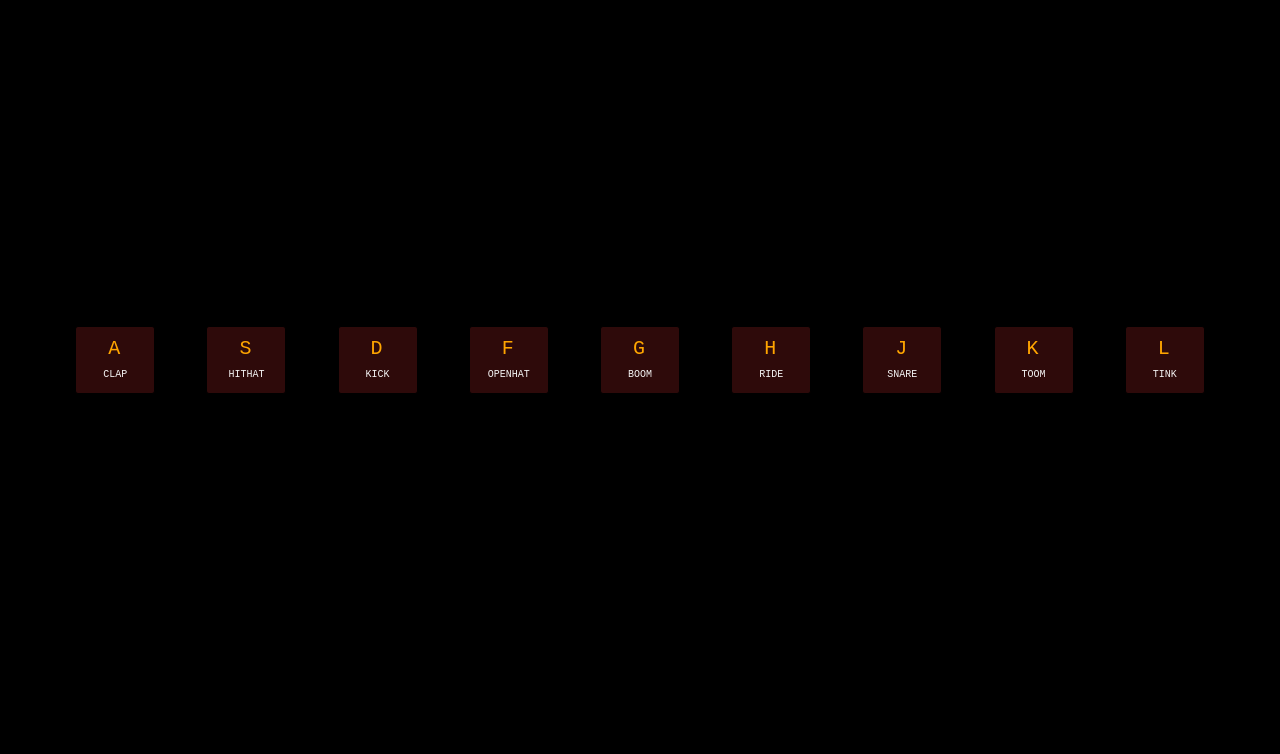
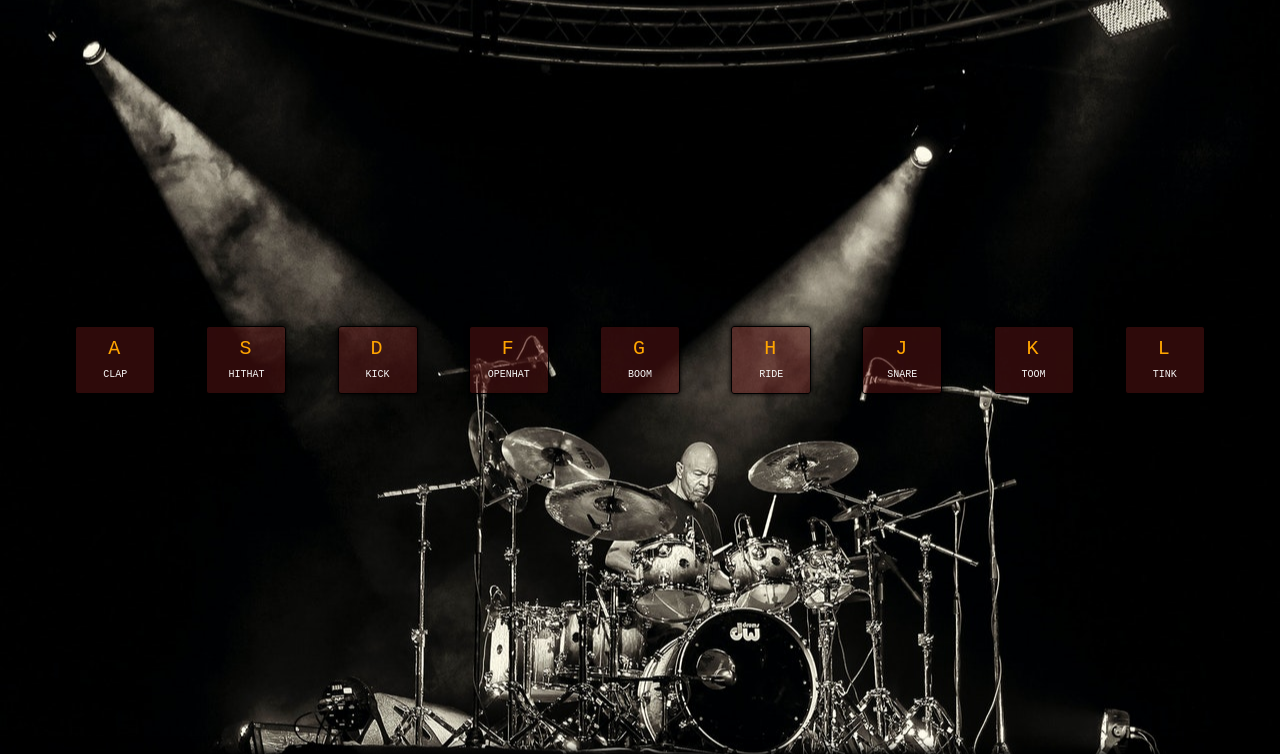
Before and after one commit to untalinfo/drum-kit, a plain HTML site: page index.html in a window 1280 px wide. Shown: the top 754 px of the page. Drawn offline with Linux system fonts and the light colour scheme.

Commit message:
fix img in the styles file

```diff
--- a/style/desktop.css
+++ b/style/desktop.css
@@ -1,5 +1,5 @@
 @media only screen and (min-width: 1900px){
     body {
-        background-image: url('./img/background-large.jpg');
+        background-image: url('../img/background-large.jpg');
     }
 }
--- a/style/style.css
+++ b/style/style.css
@@ -10,7 +10,7 @@ html {
 }
 
 body {
-    background-image: url('./img/background-small.jpg');
+    background-image: url('../img/background-small.jpg');
     background-position: center center;
     background-repeat: no-repeat;
     background-attachment: fixed;
--- a/style/tablet.css
+++ b/style/tablet.css
@@ -1,6 +1,6 @@
 @media only screen and (min-width: 768px){
     body {
-        background-image: url('./img/background-medium.jpg');
+        background-image: url('../img/background-medium.jpg');
     }
 
     .container {
```
